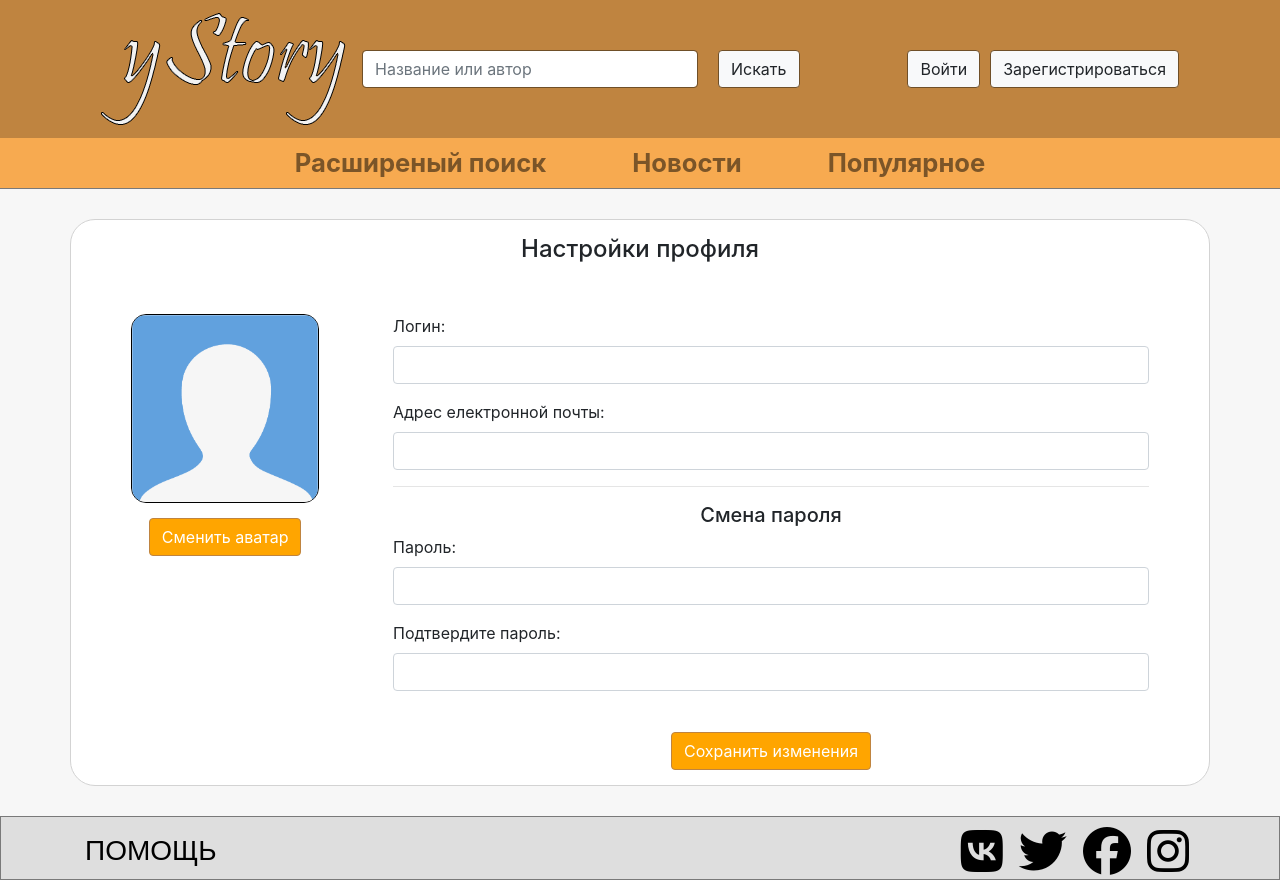
After one commit to JustSliv/yStory, a PHP site: page /settings.php in a window 1280 px wide. The commit adds this page. Run offline with PHP 8.4, Linux system fonts and the light colour scheme; some libraries are stand-ins or nearby versions.

Commit message:
Settings(верстка) complete

```diff
--- /dev/null
+++ b/settings.php
@@ -0,0 +1,84 @@
+<!DOCTYPE html>
+<html lang="ru">
+<head>
+	<!-- META TAGS -->
+	<meta charset="utf-8">
+	<meta http-equiv="X-UA-Compatible" content="IE=edge">
+	<meta name="viewport" content="width=device-width, initial-scale=1">
+	<!-- TITLE -->
+	<title>yStory</title>
+	<!-- CSS LINKS -->
+	<link rel="stylesheet" href="styles/styles.css">
+	<link rel="stylesheet" type="text/css" href="styles/header-styles.css">
+	<link href="//maxcdn.bootstrapcdn.com/bootstrap/4.0.0/css/bootstrap.min.css" rel="stylesheet" id="bootstrap-css">
+	<link rel="stylesheet" type="text/css" href="//cdn.jsdelivr.net/gh/kenwheeler/slick@1.8.0/slick/slick.css"/>
+	<link rel="stylesheet" type="text/css" href="//cdn.jsdelivr.net/gh/kenwheeler/slick@1.8.0/slick/slick-theme.css"/>
+	<link rel="stylesheet" type="text/css" href="slick-1.8.1/slick/slick.css"/>
+	<link rel="stylesheet" type="text/css" href="slick-1.8.1/slick/slick-theme.css"/>
+	<!-- FONTS -->
+	<link href="https://fonts.googleapis.com/css2?family=Oswald:wght@700&display=swap" rel="stylesheet">
+	<!-- SCRIPTS -->
+	<script src="https://kit.fontawesome.com/79ff47f658.js" crossorigin="anonymous"></script>
+	<script type="text/javascript" href="scripts/script.js"></script>
+	<script src="//maxcdn.bootstrapcdn.com/bootstrap/4.0.0/js/bootstrap.min.js"></script>
+	<script src="//code.jquery.com/jquery-1.11.1.min.js"></script>
+
+</head>
+<body>
+	<div class="wrapper">
+		<?php require_once "header.php" ?>
+
+		<div class="main-info container">
+			<h4 class="text-center header-settings">Настройки профиля</h4>
+			<div class="row">
+				<div class="col-3">
+					<div class="row">
+						<div class="col-10">
+							<img src="images/avatar-default.png" class="img-fluid avatar-img mx-auto">
+							<div class="text-center">
+								<button class="btn btn-primary" id="accept-btn">Сменить аватар</button>
+							</div>
+						</div>
+					</div>
+				</div>
+
+				<div class="col-9">
+					<form>
+						<div class="form-group">
+							<label for="changeLogin">Логин:</label>
+							<input class="form-control" type="text" name="changeLogin" id="changeLogin">
+						</div>
+						<div class="form-group">
+							<label for="changeEmail">Адрес електронной почты:</label>
+							<input class="form-control" type="email" name="changeEmail" id="changeEmail">
+						</div>
+						<hr>
+						<h5 class="text-center">Смена пароля</h5>
+						<div class="form-group">
+							<label for="changePass">Пароль:</label>
+							<input class="form-control" type="password" name="changePass" id="changePass">
+						</div>
+						<div class="form-group">
+							<label for="changeConfirm">Подтвердите пароль:</label>
+							<input class="form-control" type="password" name="changeConfirm" id="changeConfirm">
+						</div>
+						<div class="text-center">
+							<button type="submit" class="btn btn-primary" id="reg-btn">Сохранить изменения</button>
+						</div>
+					</form>
+				</div>
+			</div>
+		</div>
+	</div>
+	<?php require_once "footer.html" ?>
+
+
+<!-- CSS only -->
+<link rel="stylesheet" href="https://stackpath.bootstrapcdn.com/bootstrap/4.5.0/css/bootstrap.min.css" integrity="sha384-9aIt2nRpC12Uk9gS9baDl411NQApFmC26EwAOH8WgZl5MYYxFfc+NcPb1dKGj7Sk" crossorigin="anonymous">
+
+<!-- JS, Popper.js, and jQuery -->
+<script src="https://code.jquery.com/jquery-3.5.1.slim.min.js" integrity="sha384-DfXdz2htPH0lsSSs5nCTpuj/zy4C+OGpamoFVy38MVBnE+IbbVYUew+OrCXaRkfj" crossorigin="anonymous"></script>
+<script src="https://cdn.jsdelivr.net/npm/popper.js@1.16.0/dist/umd/popper.min.js" integrity="sha384-Q6E9RHvbIyZFJoft+2mJbHaEWldlvI9IOYy5n3zV9zzTtmI3UksdQRVvoxMfooAo" crossorigin="anonymous"></script>
+<script src="https://stackpath.bootstrapcdn.com/bootstrap/4.5.0/js/bootstrap.min.js" integrity="sha384-OgVRvuATP1z7JjHLkuOU7Xw704+h835Lr+6QL9UvYjZE3Ipu6Tp75j7Bh/kR0JKI" crossorigin="anonymous"></script>
+</body>
+</html>
--- a/styles/styles.css
+++ b/styles/styles.css
@@ -80,7 +80,6 @@ footer {
 }
 
 /*** USER PAGE ***/
-
 .userTab {
 	border: 1px solid #e1e2e6;
 	height: 500px;
@@ -106,6 +105,24 @@ footer {
 	border: 1px solid black;
 }
 
+.btn-settings {
+    background-color: #F7AA4F;
+    color: white;
+    border: 1px solid #B67426!important;
+    margin-top: 15px;
+    margin-left: 15px!important;
+}
+
+.header-settings {
+    margin-bottom: 50px!important;
+}
+
+#accept-btn {
+    background-color: orange;
+    border-color: #BF8440;
+    margin-top: 15px;
+}
+
 /*** Tabs ***/
 
 .tabbable, .nav-tabs {
@@ -118,13 +135,8 @@ footer {
 	white-space: nowrap;
 }
 
-.btn-settings {
-	background-color: #F7AA4F;
-	color: white;
-	border: 1px solid #B67426!important;
-	margin-top: 15px;
-	margin-left: 15px!important;
-}
+
+/*** END USER PAGE ***/
 
 /*** REGISTRATION ***/
 #reg-btn {
--- a/user.php
+++ b/user.php
@@ -26,8 +26,8 @@
 </head>
 <body>
 	<div class="wrapper">
-		<?php require_once "header.html" ?>
-		<div class="main_info container">
+		<?php require_once "header.php" ?>
+		<div class="main-info container">
 			<div class="row">
 				<div class="col-3">
 					<div class="row">
```
Also changed, not shown: profile_settings.php (deleted, +0 -122 lines), registration.php (+1 -39 lines).
